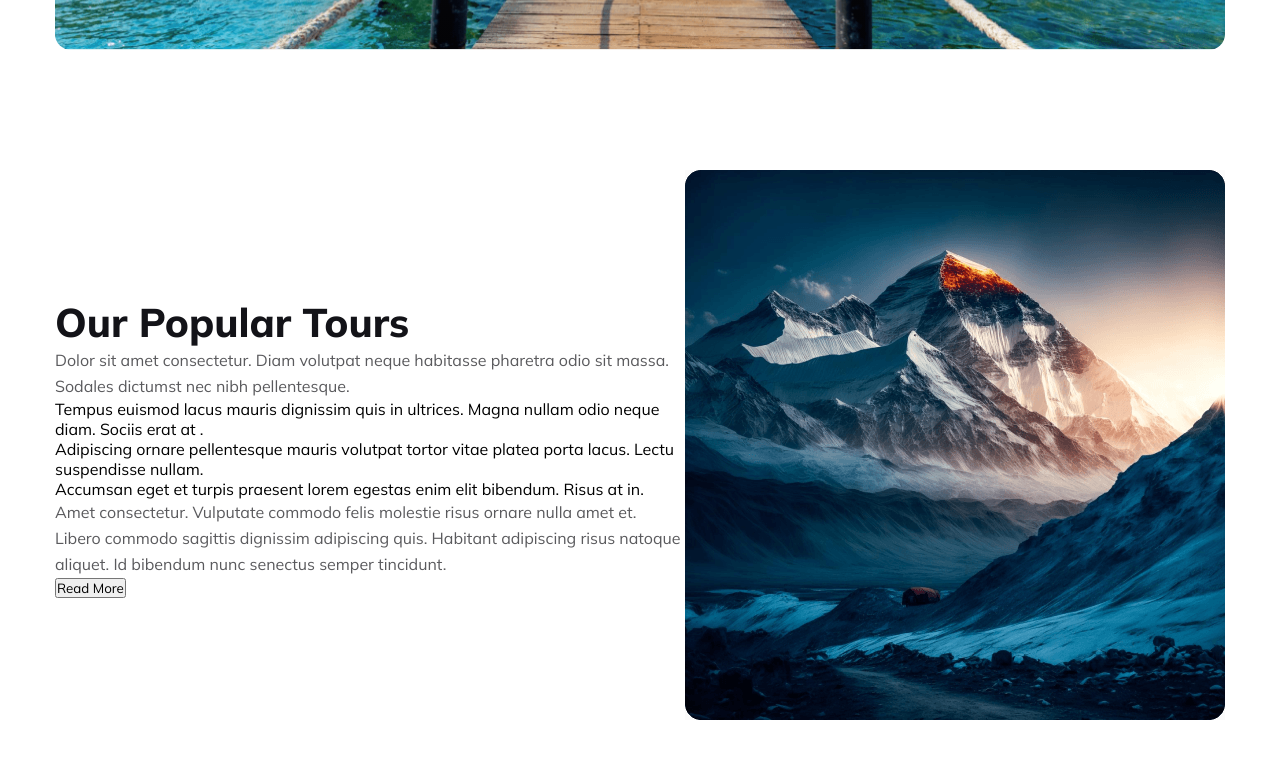
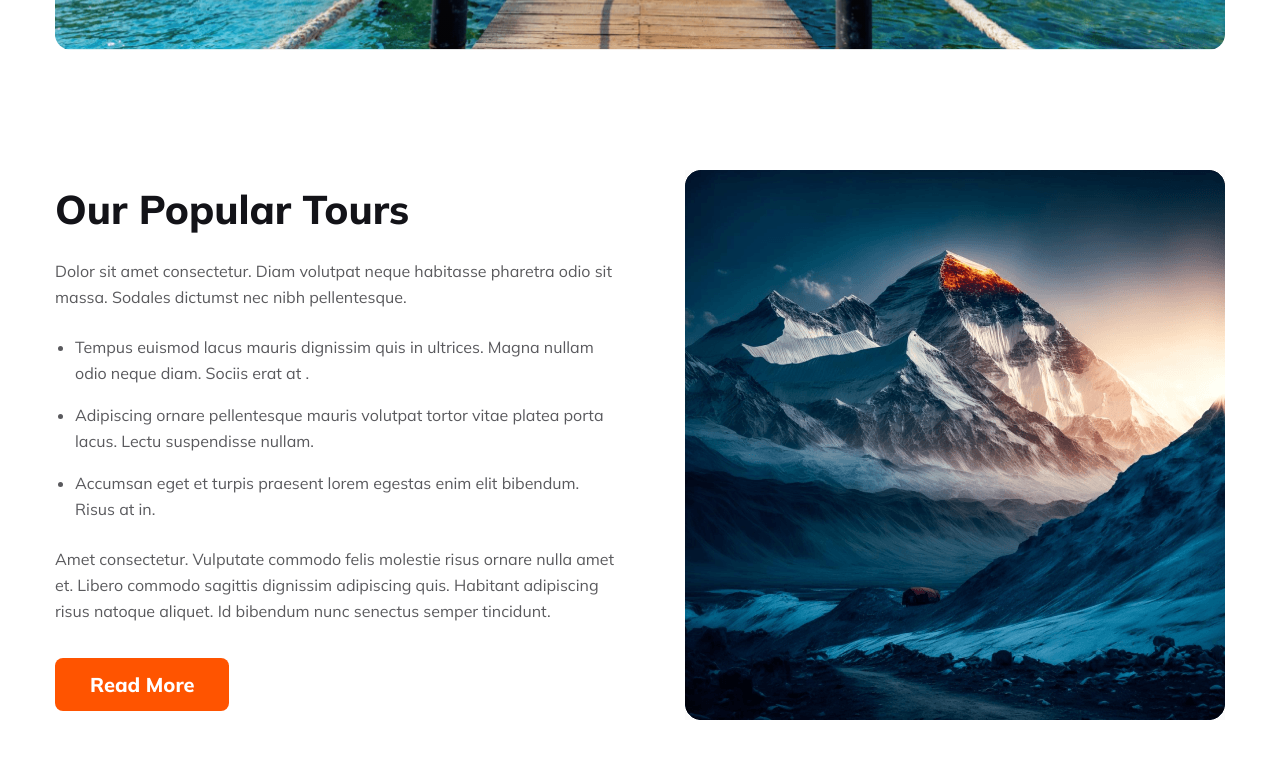
Before and after one commit to tahfeezmizan/comfort-travel-ass-2, a plain HTML site: page index.html in a window 1280 px wide. Shown: the part 606-1364 px from the top of the page. Drawn offline with nearby package versions, Linux system fonts and the light colour scheme.

Commit message:
complete Popular Tours section

```diff
--- a/index.html
+++ b/index.html
@@ -71,7 +71,7 @@
                         <h2 class="global-title">Our Popular Tours</h2>
                         <p class="description-text tour-des">Dolor sit amet consectetur. Diam volutpat neque habitasse pharetra odio sit massa. Sodales dictumst nec nibh pellentesque.</p>
 
-                        <ul>
+                        <ul class="tour-list">
                             <li>Tempus euismod lacus mauris dignissim quis in ultrices. Magna nullam odio neque diam. Sociis erat at .</li>
                             <li>Adipiscing ornare pellentesque mauris volutpat tortor vitae platea porta lacus. Lectu suspendisse nullam.</li>
                             <li> Accumsan eget et turpis praesent lorem egestas enim elit bibendum. Risus at in.</li>
@@ -79,7 +79,7 @@
 
                         <p class="description-text tour-des">Amet consectetur. Vulputate commodo felis molestie risus ornare nulla amet et. Libero commodo sagittis dignissim adipiscing quis. Habitant adipiscing risus natoque aliquet. Id bibendum nunc senectus semper tincidunt.</p>
 
-                        <button class="primary-btn">Read More</button>
+                        <button class="primary-btn tour-btn">Read More</button>
 
                     </div>
                     <div class="tours-content">
--- a/style.css
+++ b/style.css
@@ -3,7 +3,6 @@
 * {
     margin: 0;
     padding: 0;
-    list-style: none;
     text-decoration: none;
     box-sizing: border-box;
     font-family: 'Mulish', sans-serif;
@@ -43,6 +42,17 @@ section {
     font-weight: var(--title-font-weight);
 }
 
+.primary-btn {
+    padding: 14px 35px;
+    color: var(--white-01);
+    font-size: 20px;
+    font-weight: var(--title-font-weight);
+    border-radius: 8px;
+    background: #FF5400;
+    border: none;
+    outline: none;
+}
+
 
 
 
@@ -80,11 +90,16 @@ section {
     padding-right: 16px;
 }
 
+.nav-item {
+    list-style: none;
+}
+
 .nav-item a {
     color: var(---Dark-02);
     font-size: 18px;
     font-weight: 400;
     padding: 0 22px;
+
 }
 
 .nav-item .active {
@@ -212,11 +227,40 @@ input[type="submit"] {
 
 
 
-.popular-tours-container{
+.popular-tours-container {
     display: flex;
+    gap: 70px;
     align-items: center;
     justify-content: space-between;
 }
+
+
+
+
+
+
+.tour-des {
+    margin: 24px 0;
+}
+
+
+.tour-list li {
+    margin-left: 20px;
+    list-style-position: outside;
+    margin-bottom: 16px;
+    color: rgba(19, 19, 24, 0.70);
+    line-height: var(--description-line-height);
+}
+
+.tour-btn{
+    margin-top: 10px;
+}
+
+
+
+
+
+
 /* Our Popular Tours style end here  */
 
 
```
